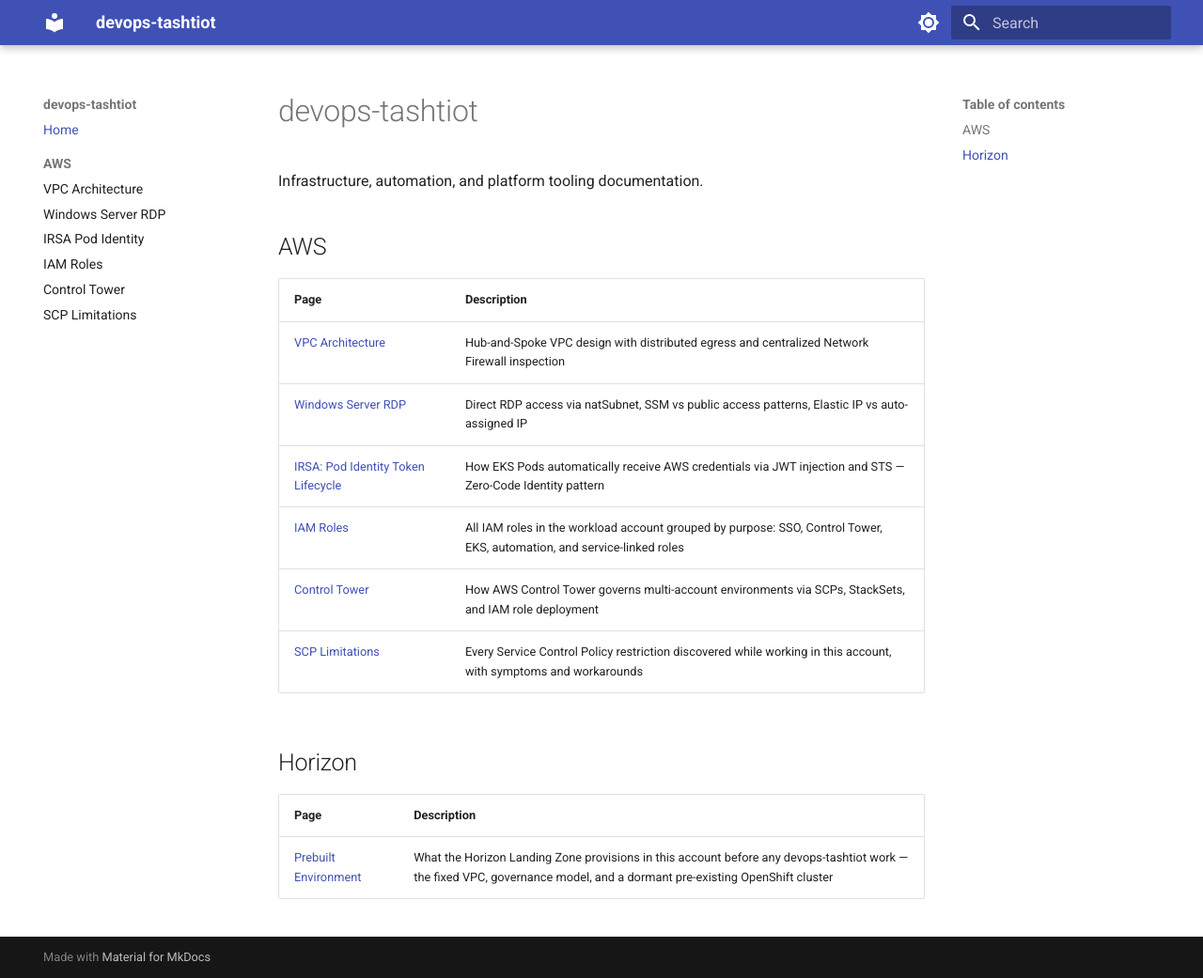
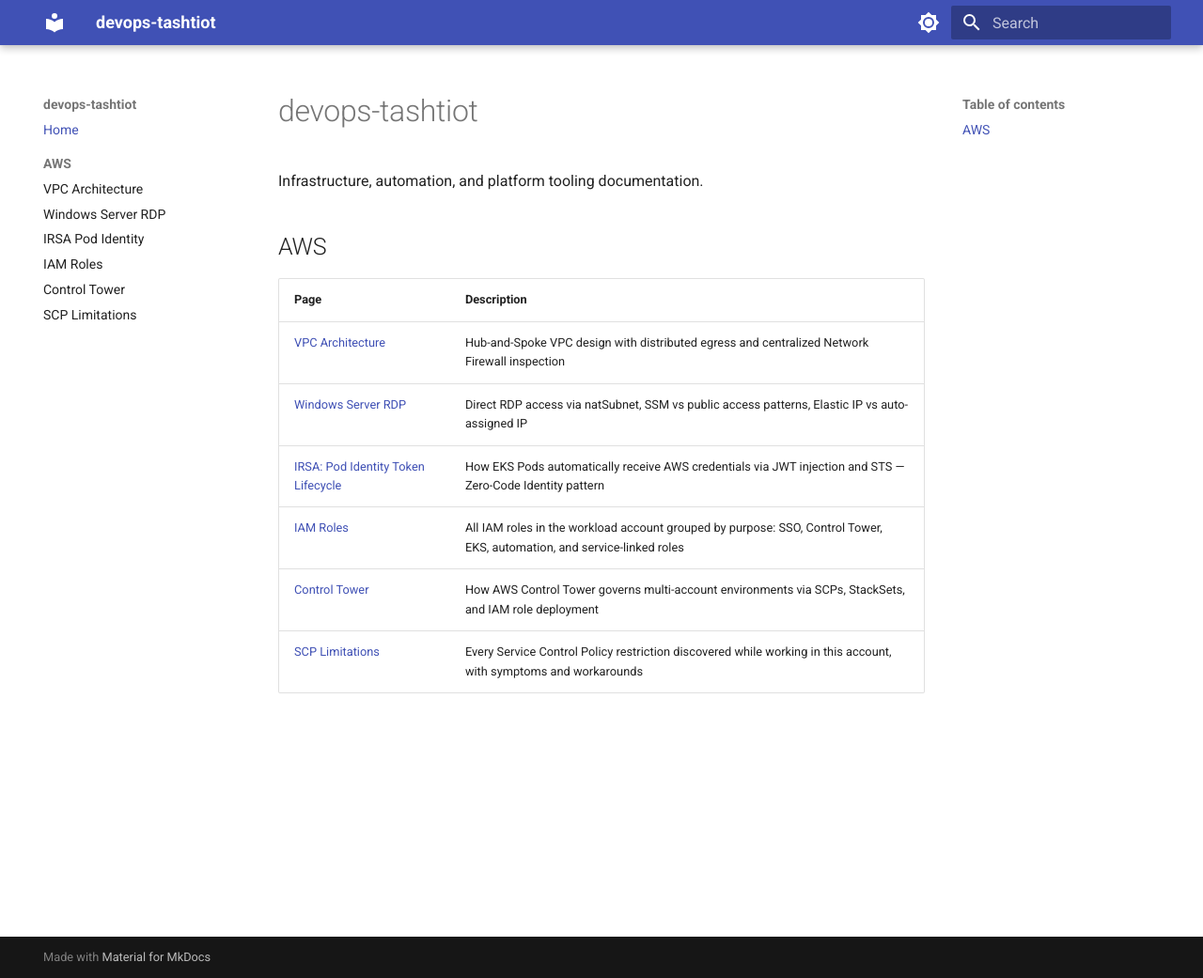
Before and after one commit to devops-tashtiot/devops-tashtiot.github.io, an MkDocs documentation site: the page built from docs-src/index.md, in a window 1280 px wide and 1041 px high. Shown: the whole window at 94% size. Built offline with MkDocs 1.6.1 and Material for MkDocs 9.7.7, drawn with Linux system fonts in a browser that asks for light colours.

Commit message:
docs: remove Horizon homepage link

```diff
--- a/docs-src/index.md
+++ b/docs-src/index.md
@@ -12,9 +12,3 @@
 | [IAM Roles](aws/iam-roles.md) | All IAM roles in the workload account grouped by purpose: SSO, Control Tower, EKS, automation, and service-linked roles |
 | [Control Tower](aws/control-tower.md) | How AWS Control Tower governs multi-account environments via SCPs, StackSets, and IAM role deployment |
 | [SCP Limitations](aws/scp-limitations.md) | Every Service Control Policy restriction discovered while working in this account, with symptoms and workarounds |
-
-## Horizon
-
-| Page | Description |
-|---|---|
-| [Prebuilt Environment](horizon/prebuilt-environment.md) | What the Horizon Landing Zone provisions in this account before any devops-tashtiot work — the fixed VPC, governance model, and a dormant pre-existing OpenShift cluster |
```
